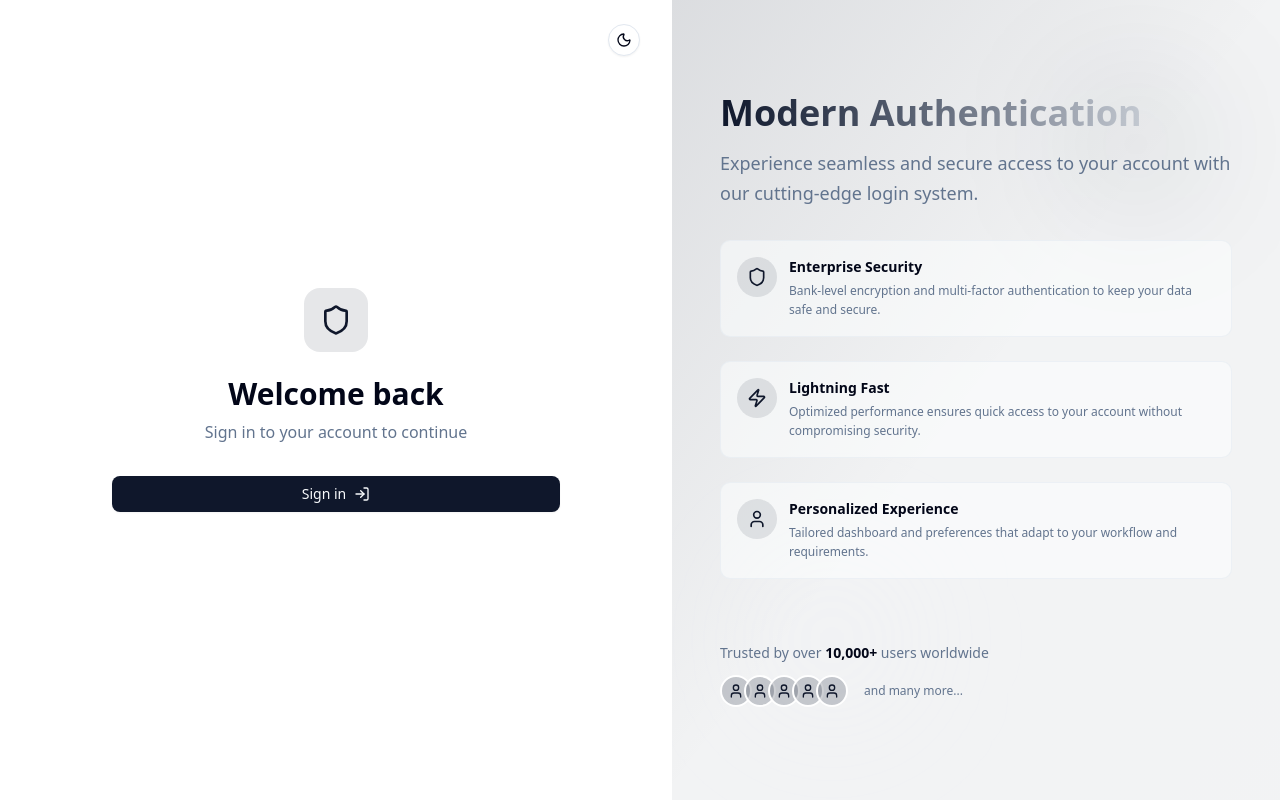
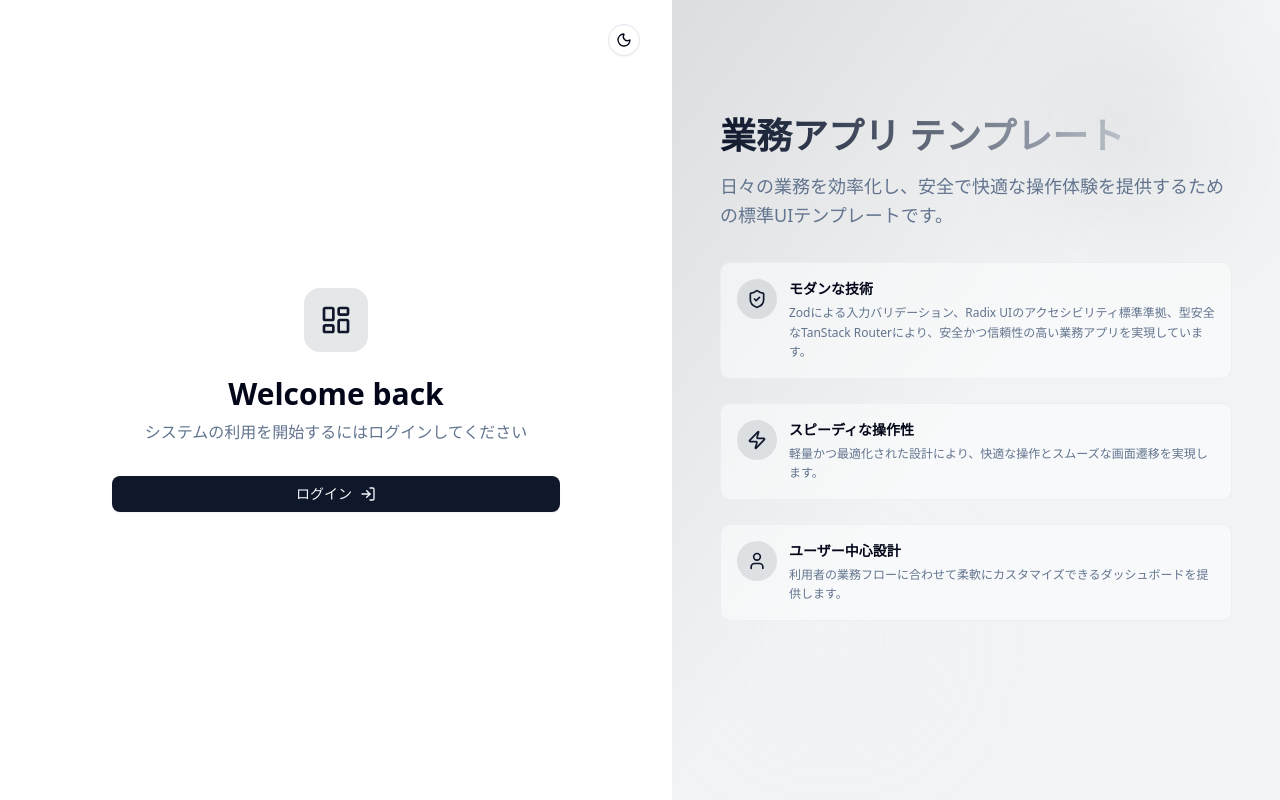
Before and after one commit to hirokawa00/business-app-spa-template-2025-react, a React (Vite) app: page /login in a window 1280 px wide. Built offline with nearby package versions, Linux system fonts and the light colour scheme.

Commit message:
fix: ログイン画面のメッセージを修正

```diff
--- a/src/routes/(public)/login.tsx
+++ b/src/routes/(public)/login.tsx
@@ -1,6 +1,6 @@
 import { createFileRoute, useNavigate } from '@tanstack/react-router';
 
-import { LogIn, Shield, User, Zap } from 'lucide-react';
+import { LayoutDashboard, LogIn, ShieldCheck, User, Zap } from 'lucide-react';
 import type React from 'react';
 import { useState } from 'react';
 import { ModeToggle } from '@/components/mode-toggle';
@@ -63,10 +63,12 @@ export function LoginRoute() {
           {/* ヘッダー */}
           <div className="text-center space-y-2">
             <div className="w-16 h-16 mx-auto bg-primary/10 rounded-2xl flex items-center justify-center mb-6">
-              <Shield className="w-8 h-8 text-primary" />
+              <LayoutDashboard className="w-8 h-8 text-primary" />
             </div>
             <h1 className="text-3xl font-bold">Welcome back</h1>
-            <p className="text-muted-foreground">Sign in to your account to continue</p>
+            <p className="text-muted-foreground">
+              システムの利用を開始するにはログインしてください
+            </p>
           </div>
 
           {/* ログインフォーム */}
@@ -78,11 +80,11 @@ export function LoginRoute() {
               {authState.isLoading ? (
                 <>
                   <div className="w-5 h-5 border-2 border-current border-t-transparent rounded-full animate-spin" />
-                  Signing in...
+                  ログイン
                 </>
               ) : (
                 <>
-                  Sign in
+                  ログイン
                   <LogIn className="w-4 h-4" />
                 </>
               )}
@@ -102,35 +104,35 @@ export function LoginRoute() {
           <div className="relative space-y-8">
             <div>
               <h2 className="text-4xl font-bold mb-4 bg-gradient-to-r from-primary to-accent bg-clip-text text-transparent">
-                Modern Authentication
+                業務アプリ テンプレート
               </h2>
               <p className="text-lg text-muted-foreground leading-relaxed">
-                Experience seamless and secure access to your account with our cutting-edge login
-                system.
+                日々の業務を効率化し、安全で快適な操作体験を提供するための標準UIテンプレートです。
               </p>
             </div>
 
             <div className="grid gap-6">
               <FeatureCard
-                icon={<Shield className="w-5 h-5" />}
-                title="Enterprise Security"
-                description="Bank-level encryption and multi-factor authentication to keep your data safe and secure."
+                icon={<ShieldCheck className="w-5 h-5 text-primary" />}
+                title="モダンな技術"
+                description="Zodによる入力バリデーション、Radix UIのアクセシビリティ標準準拠、型安全なTanStack Routerにより、安全かつ信頼性の高い業務アプリを実現しています。"
               />
               <FeatureCard
                 icon={<Zap className="w-5 h-5" />}
-                title="Lightning Fast"
-                description="Optimized performance ensures quick access to your account without compromising security."
+                title="スピーディな操作性"
+                description="軽量かつ最適化された設計により、快適な操作とスムーズな画面遷移を実現します。"
               />
               <FeatureCard
                 icon={<User className="w-5 h-5" />}
-                title="Personalized Experience"
-                description="Tailored dashboard and preferences that adapt to your workflow and requirements."
+                title="ユーザー中心設計"
+                description="利用者の業務フローに合わせて柔軟にカスタマイズできるダッシュボードを提供します。"
               />
             </div>
 
             <div className="pt-8">
-              <p className="text-sm text-muted-foreground">
-                Trusted by over <strong className="text-foreground">10,000+</strong> users worldwide
+              {/* <p className="text-sm text-muted-foreground">
+                すでに <strong className="text-foreground">10,000社以上</strong>{' '}
+                の現場で導入実績があります
               </p>
               <div className="flex items-center gap-2 mt-3">
                 <div className="flex -space-x-2">
@@ -143,8 +145,10 @@ export function LoginRoute() {
                     </div>
                   ))}
                 </div>
-                <span className="text-xs text-muted-foreground ml-2">and many more...</span>
-              </div>
+                <span className="text-xs text-muted-foreground ml-2">
+                  さらに多くの企業に拡大中…
+                </span>
+              </div> */}
             </div>
           </div>
         </div>
```
